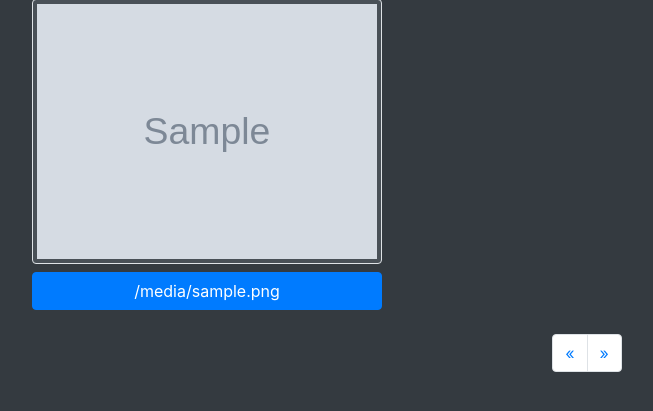
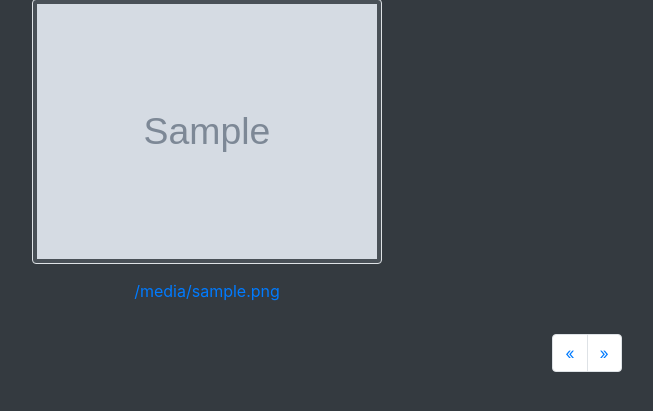
Before and after one commit to Rodrigo-Flores/multimedia-sharing, a Flask app: template templates/index.html in a window 1280 px wide. Shown: the part 136-547 px from the top of the page, without its empty margins (53-706 px from the left). Run offline with Flask 3, Linux system fonts and the light colour scheme; the template is opened without the code that fills it: most values are stand-ins (such as "Sample title", 1, 10 or a date in 2020); grey boxes marked "Sample" are stand-in pictures; some libraries are stand-ins or nearby versions.

Commit message:
fix(video button): to link

```diff
--- a/templates/index.html
+++ b/templates/index.html
@@ -78,7 +78,7 @@
           </video>
           {% endif %}
         </a>
-        <a href="{{ url_for('media', filename=file) }}" class="btn btn-primary btn-block">{{ file }}</a>
+        <a href="{{ url_for('media', filename=file) }}" class="btn btn-link btn-block">{{ file }}</a>
       </div>
       {% endif %}
       {% endfor %}
```
